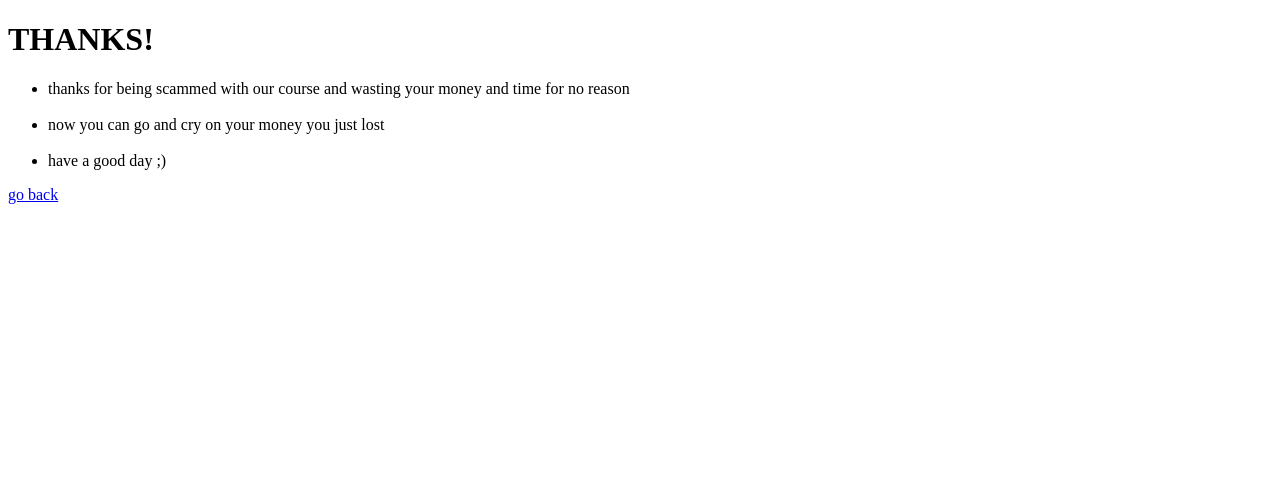
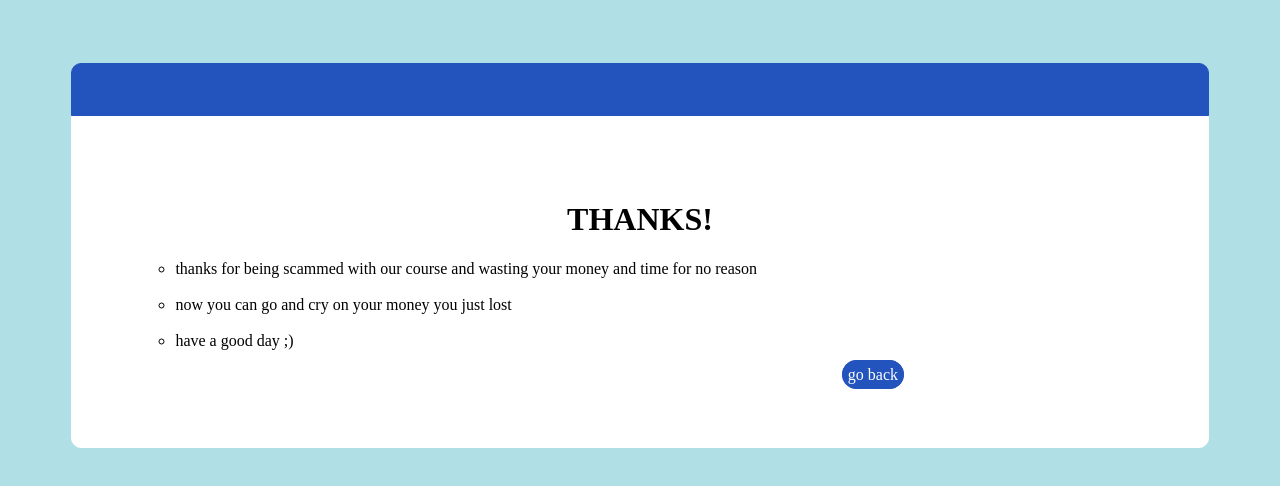
Before and after one commit to BaraaJT3lem/Coursealmal, a plain HTML site: page thanks_page.html in a window 1280 px wide. Drawn offline with Linux system fonts and the light colour scheme.

Commit message:
Update thanks_page.html

```diff
--- a/thanks_page.html
+++ b/thanks_page.html
@@ -5,7 +5,7 @@
   <meta name="viewport" content="width=device-width, initial-scale=1.0">
   <meta http-equiv="X-UA-Compatible" content="ie=edge">
   <meta http-equiv="X-UA-Compatible" content="ie=edge">
-  <link href="course El-mal.css" rel="stylesheet" type="text/css" />
+  <link href="style.css" rel="stylesheet" type="text/css" />
   <title>THANKS!</title>
 </head>
 <body>
@@ -22,7 +22,7 @@
     </p>
 
     </ul>
-    <a href="course El-mal.html">go back</a>
+    <a href="index.html">go back</a>
 
 
   </div>
```
